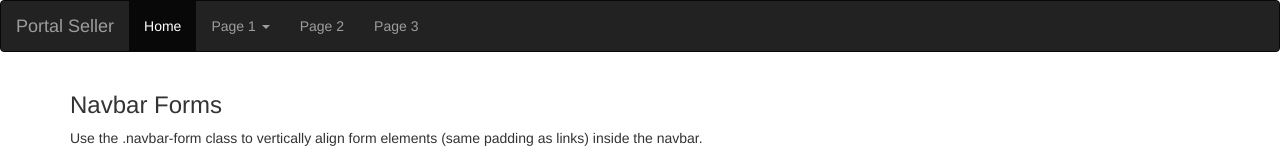
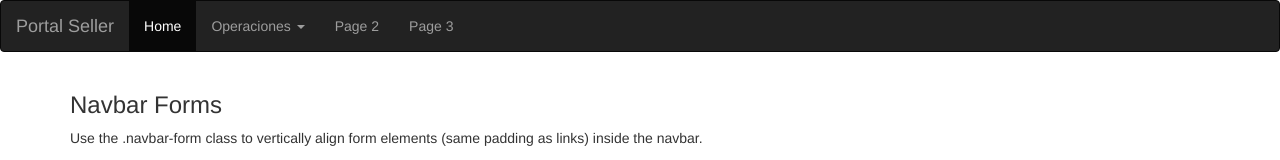
Before and after one commit to UsGImLuT/Menu, a plain HTML site: page index.html in a window 1280 px wide. Shown: the top 160 px of the page. Drawn offline with nearby package versions, Linux system fonts and the light colour scheme.

Commit message:
Update index.html

```diff
--- a/index.html
+++ b/index.html
@@ -18,7 +18,7 @@
     <ul class="nav navbar-nav">
       <li class="active"><a href="#">Home</a></li>
       <li class="dropdown">
-        <a class="dropdown-toggle" data-toggle="dropdown" href="#">Page 1
+        <a class="dropdown-toggle" data-toggle="dropdown" href="#">Operaciones
         <span class="caret"></span></a>
         <ul class="dropdown-menu">
           <li><a href="#">Page 1-1</a></li>
```
